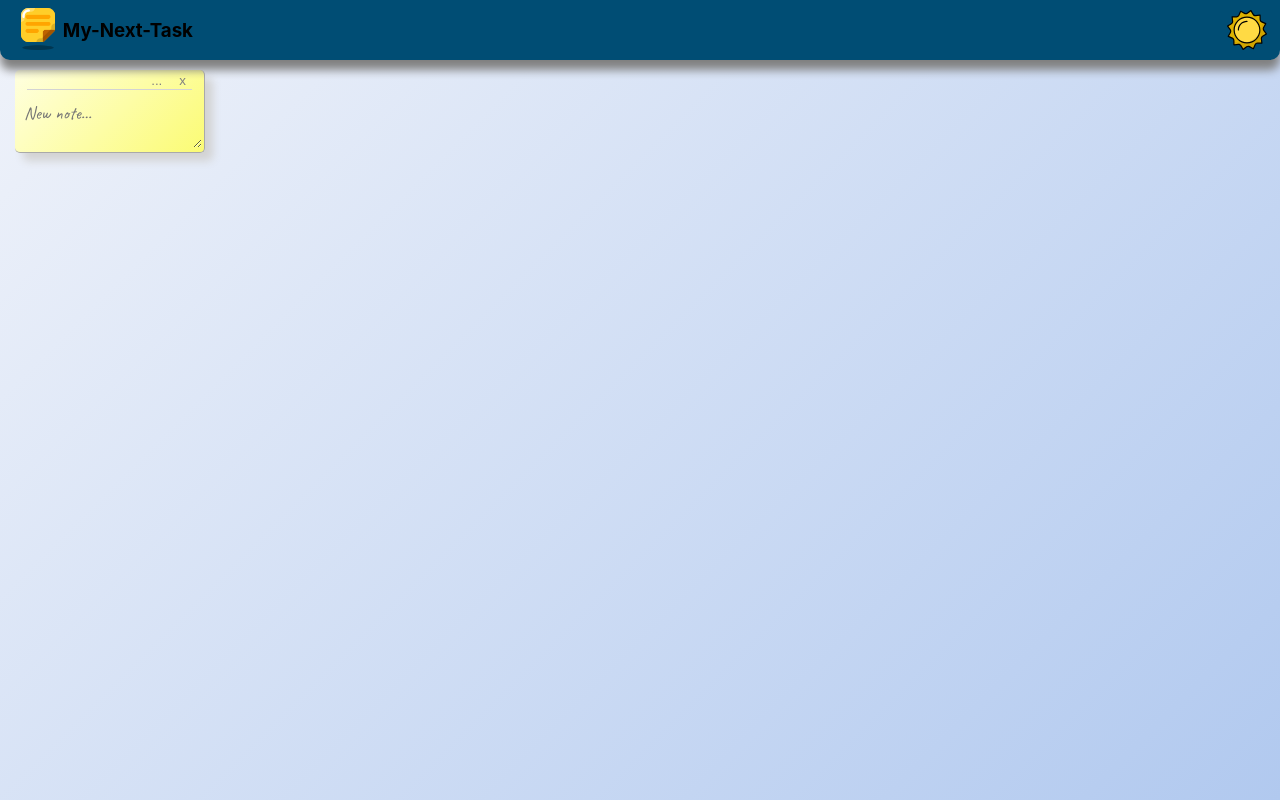
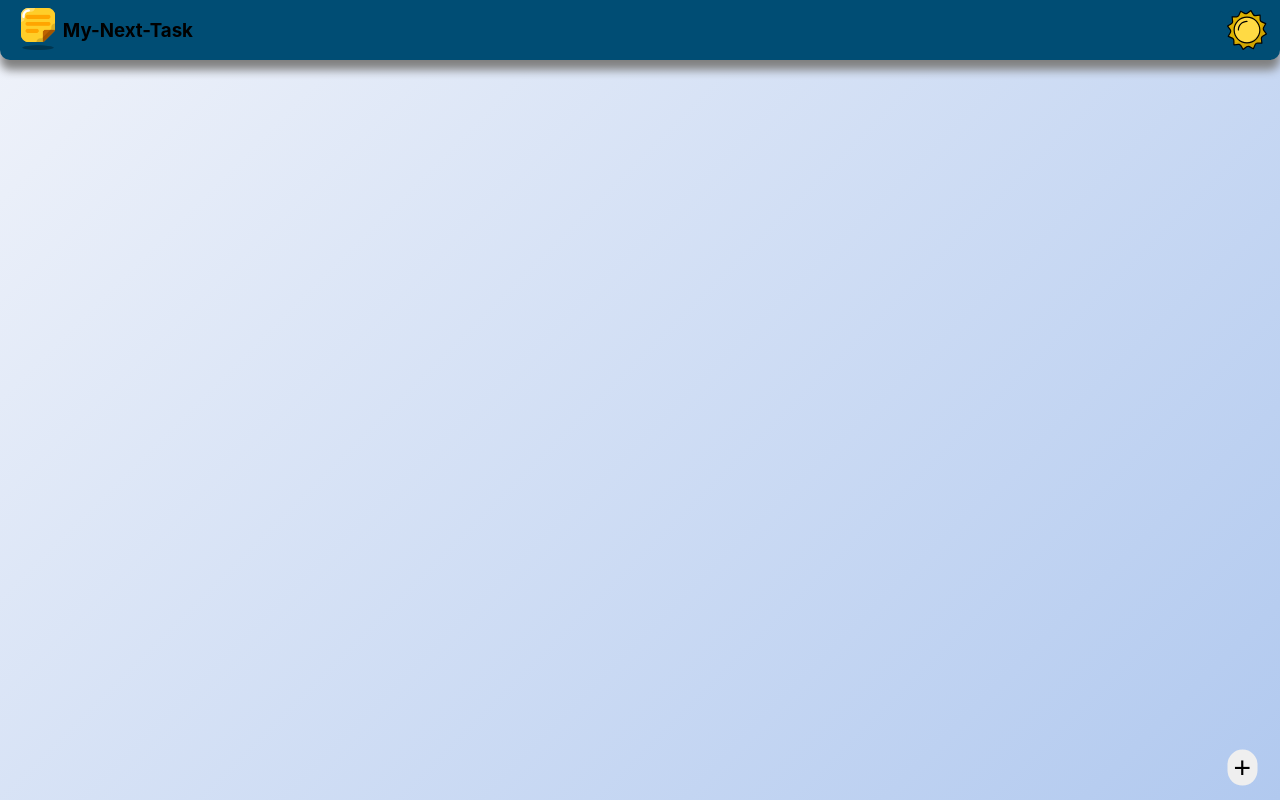
Before and after one commit to dbode94/my-next-task, a React (Create React App) app: page /dashboard in a window 1280 px wide. Built offline with nearby package versions, Linux system fonts and the light colour scheme.

Commit message:
up to date

```diff
--- a/package.json
+++ b/package.json
@@ -13,6 +13,7 @@
     "react-script": "^2.0.5",
     "react-scripts": "5.0.1",
     "sass": "^1.69.7",
+    "uuid": "^9.0.1",
     "web-vitals": "^2.1.4"
   },
   "scripts": {
--- /dev/null
+++ b/src/components/note/NOTE_TYPES.js
@@ -0,0 +1,7 @@
+const NOTE_TYPES = {
+    TEXT_NOTE: 'TEXT_NOTE',
+    LIST_NOTE: 'LIST_NOTE',
+    MIX_NOTE: 'MIX_NOTE'
+}
+
+export default NOTE_TYPES;
--- a/src/components/note/note.component.jsx
+++ b/src/components/note/note.component.jsx
@@ -1,18 +1,27 @@
-import { useState, useEffect } from 'react';
+import { useState, useEffect, useContext } from 'react';
+
+import { NotesContext } from '../../context/notes.context';
 
 import './note.style.scss'
 
-const Note = ({text, type}) =>{
+const Note = ({text, type, noteId}) =>{
 
     const [currentText, setCurrentText] = useState('')
+    const {closeNote, updateNote} = useContext(NotesContext)
 
     useEffect(()=>{
         if(text) setCurrentText(text);
-    },[])
+    },[]);
 
     const changeHandler = (event) =>{
-        setCurrentText(event.target.value);
-        console.log(event.target.value)
+        const newText = event.target.value;
+        setCurrentText(newText);
+        updateNote({text:newText,noteId})
+    }
+
+    const closingHandler = () =>{
+        console.log(noteId);
+        closeNote(noteId);
     }
 
     return(
@@ -20,13 +29,10 @@ const Note = ({text, type}) =>{
             <div className='note_bar'>
                 <div className='barButtons_container'>
                     <button>...</button>
-                    <button>x</button>
+                    <button onClick={closingHandler}>x</button>
                 </div>
             </div>
-            {/* <form action="" onSubmit={submitHandler}>
-                <input type="text" name='noteText' placeholder='New note...' contentEditable='true' className='note_input' onChange={changeHandler} /> */}
                 <textarea name="text" placeholder='New note...' value={currentText? currentText: ''} className='note_input' onChange={changeHandler}></textarea>
-            {/* </form> */}
         </div>
     )
 }
--- a/src/context/notes.context.jsx
+++ b/src/context/notes.context.jsx
@@ -1,17 +1,37 @@
-//TODO: Delete if not needed thruout the app and the Notes information is only needed at the dashboard level
-
 import { createContext, useState} from "react";
 
 export const NotesContext = createContext({
     currentNotes: [],
-    SetCurrentNotes: () => null
+    setCurrentNotes: () => {},
+    addNote: () => {},
+    closeNote: () => {},
+    updateNote: () => {}
 })
 
 
+
 export const NotesProvider = ({children}) =>{
-    const [currentNotes, SetCurrentNotes] = useState([])
 
-    const value = {currentNotes, SetCurrentNotes};
+    const [currentNotes, setCurrentNotes] = useState([])
+
+    const addNote = (note) =>{
+        setCurrentNotes([...currentNotes, note]);
+    }
+
+    const updateNote = (updatedNote) => {
+        const updatedCurrentNotes = currentNotes.map((note) => note.noteId === updatedNote.noteId? {...note,...updatedNote} : note)
+        setCurrentNotes(updatedCurrentNotes);
+    }
+
+    const closeNote = (id) =>{
+        console.log('notes context id', id)
+        console.log(currentNotes);
+        const newCurrentNotes = currentNotes.filter((note) => note.noteId !== id);
+        console.log(newCurrentNotes);
+        setCurrentNotes(newCurrentNotes);
+    }
+
+    const value = {currentNotes, setCurrentNotes, addNote, closeNote, updateNote};
 
     return <NotesContext.Provider value={value}>{children}</NotesContext.Provider>
 }
--- a/src/navigation/navigation.component.jsx
+++ b/src/navigation/navigation.component.jsx
@@ -1,7 +1,3 @@
-//TODO: Display Log in / Register or Log out depending on log status : onClick => log off and redirect to '/'
-//TODO: Save any last changes when login out
-
-
 import { Fragment, useState, useEffect, useContext } from 'react';
 import { Outlet, useNavigate } from 'react-router-dom';
 import { UserContext } from '../context/user.context';
--- a/src/routes/dashboard/dashboard.route.jsx
+++ b/src/routes/dashboard/dashboard.route.jsx
@@ -1,12 +1,41 @@
-import Note from "../../components/note/note.component"
+import Note from "../../components/note/note.component";
+import NOTE_TYPES from "../../components/note/NOTE_TYPES";
 
-import './dashboard.style.scss'
+import {v4 as uuidv4} from 'uuid';
+import { useEffect, useContext } from "react";
+import { NotesContext } from "../../context/notes.context";
+import { UserContext } from "../../context/user.context";
+import { loadNotes } from "../../utils/firebase.utils";
+import './dashboard.style.scss';
 
 const Dashboard = () =>{
 
+    const {currentNotes, setCurrentNotes, addNote} = useContext(NotesContext);
+    const {currentUserId} = useContext(UserContext);
+
+    useEffect(()=>{
+        // const fetchData = async () =>{
+        //     return await loadNotes(currentUserId)
+        // }
+        // const notes = fetchData();
+        // console.log(notes);
+    },[])
+
+
+    const addNoteHandler = () =>{
+        addNote({
+            text:'',
+            type:'',
+            noteId: uuidv4()
+        })
+    }
+
     return(
         <div className="dashboard_container">
-            <Note/>
+            {
+                currentNotes? currentNotes.map((note) => <Note type={NOTE_TYPES.TEXT_NOTE} key={note.noteId} {...note}/>) : null
+            }
+            <button className="addNote_button" onClick={addNoteHandler}>+</button>
         </div>
     )
 }
--- a/src/routes/dashboard/dashboard.style.scss
+++ b/src/routes/dashboard/dashboard.style.scss
@@ -7,10 +7,20 @@
     display: flex;
     flex-direction: row;
     flex-wrap: wrap;
+    align-items: flex-start;
+    align-content: flex-start;
     gap: 10px;
-    align-items: flex-start;
-    padding: 70px 15px 0px 15px;
+    padding: 80px 15px 0px 15px;
     box-sizing: border-box;
     overflow: auto;
     background-color: transparent;
+
+    & .addNote_button{
+        position: sticky;
+        font-size: 30px;
+        top:93%;
+        left: 97%;
+        border-radius: 50px;
+        border: none;
+    }
 }
--- a/src/utils/firebase.utils.js
+++ b/src/utils/firebase.utils.js
@@ -75,3 +75,12 @@ export const singInWithGooglePopOut = async (additionalinformation = {}) =>{
 
 //helper function for loging out the user
 export const signUserOut = async () => await signOut(auth);
+
+
+//add notes to the database
+
+//load user notes from the database
+export const loadNotes = async (userId) => {
+  const notesDocRef = doc(db, 'users/notes', userId);
+  return await getDoc(notesDocRef);
+}
```
Also changed, not shown: 1 other file (tests, documents, lock files or other folders).
